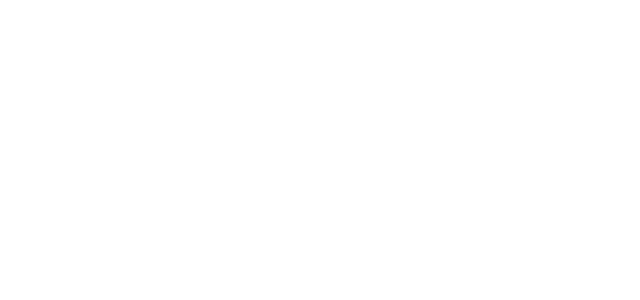
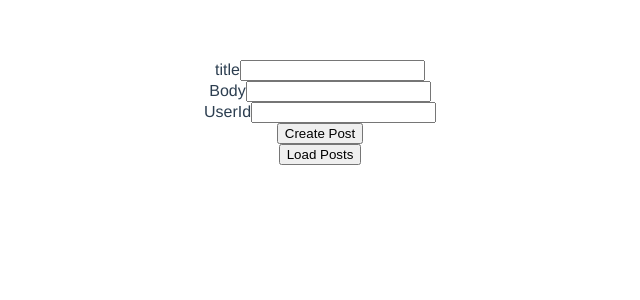
Before and after one commit to m7hmoud-Kh/Vuejs3_basic, a Vue app: page / in a window 1280 px wide. Shown: the top 300 px of the page, without its empty margins (320-960 px from the left). Built offline with nearby package versions, Linux system fonts and the light colour scheme.

Commit message:
Axios Get && Post

```diff
--- a/package.json
+++ b/package.json
@@ -8,6 +8,7 @@
     "lint": "vue-cli-service lint"
   },
   "dependencies": {
+    "axios": "^0.27.2",
     "core-js": "^3.6.5",
     "vue": "^3.0.0"
   },
--- a/src/App.vue
+++ b/src/App.vue
@@ -196,6 +196,11 @@
               <MyModal />
           </Teleport>
       </div> -->
+
+    <PostPosts />
+      <GetPosts />
+
+
   </div>
 </template>
 
@@ -211,7 +216,8 @@
 // import TabB from "./components/TabB.vue";
 // import TabC from "./components/TabC.vue";
 // import MyModal from './components/MyModal.vue';
-
+import GetPosts from './components/GetPosts.vue';
+import PostPosts from './components/PostPosts.vue';
 export default {
   name: "App",
   components: {
@@ -226,6 +232,8 @@ export default {
     // TabB,
     // TabC,
     // MyModal,
+    GetPosts,
+    PostPosts
   },
   data() {
     return {
--- /dev/null
+++ b/src/components/GetPosts.vue
@@ -0,0 +1,36 @@
+<template>
+  <div>
+    <button @click="loadPost">Load Posts</button>
+    <div v-if="posts">
+      <div v-for="post in posts" :key="post.id">
+        <h2>{{ post.title }}</h2>
+        <p>{{ post.body }}</p>
+      </div>
+    </div>
+  </div>
+</template>
+
+<script>
+import axios from "axios";
+export default {
+  name: "GetPosts",
+  data() {
+    return {
+      posts: [],
+    };
+  },
+  methods: {
+    loadPost() {
+        axios
+            .get("https://jsonplaceholder.typicode.com/posts")
+            .then((res) => {
+                this.posts = res.data;
+                console.log(res);
+            })
+            .catch((error) => console.log(error));
+    },
+  },
+};
+</script>
+
+<style scoped></style>
--- /dev/null
+++ b/src/components/PostPosts.vue
@@ -0,0 +1,45 @@
+<template>
+    <div>
+    <form @click.prevent="createPost">
+        <div>
+            <label>title</label>
+            <input type="text" v-model="data.title" required>
+        </div>
+        <div>
+            <label>Body</label>
+            <input type="text" v-model="data.body" required>
+        </div>
+        <div>
+            <label>UserId</label>
+            <input type="text" v-model="data.user_id" required>
+        </div>
+        <button> Create Post</button>
+    </form>
+    </div>
+</template>
+
+<script>
+import axios from 'axios';
+    export default {
+        name:'PostPosts',
+        data() {
+            return {
+                data:{
+                    title:'',
+                    body:'',
+                    user_id:''
+                }
+            }
+        },
+        methods: {
+            createPost(){
+                axios.post('https://jsonplaceholder.typicode.com/posts',this.data)
+                .then((res) => console.log(res))
+            }
+        },
+    }
+</script>
+
+<style scoped>
+
+</style>
```
Also changed, not shown: 1 other file (tests, documents, lock files or other folders).
